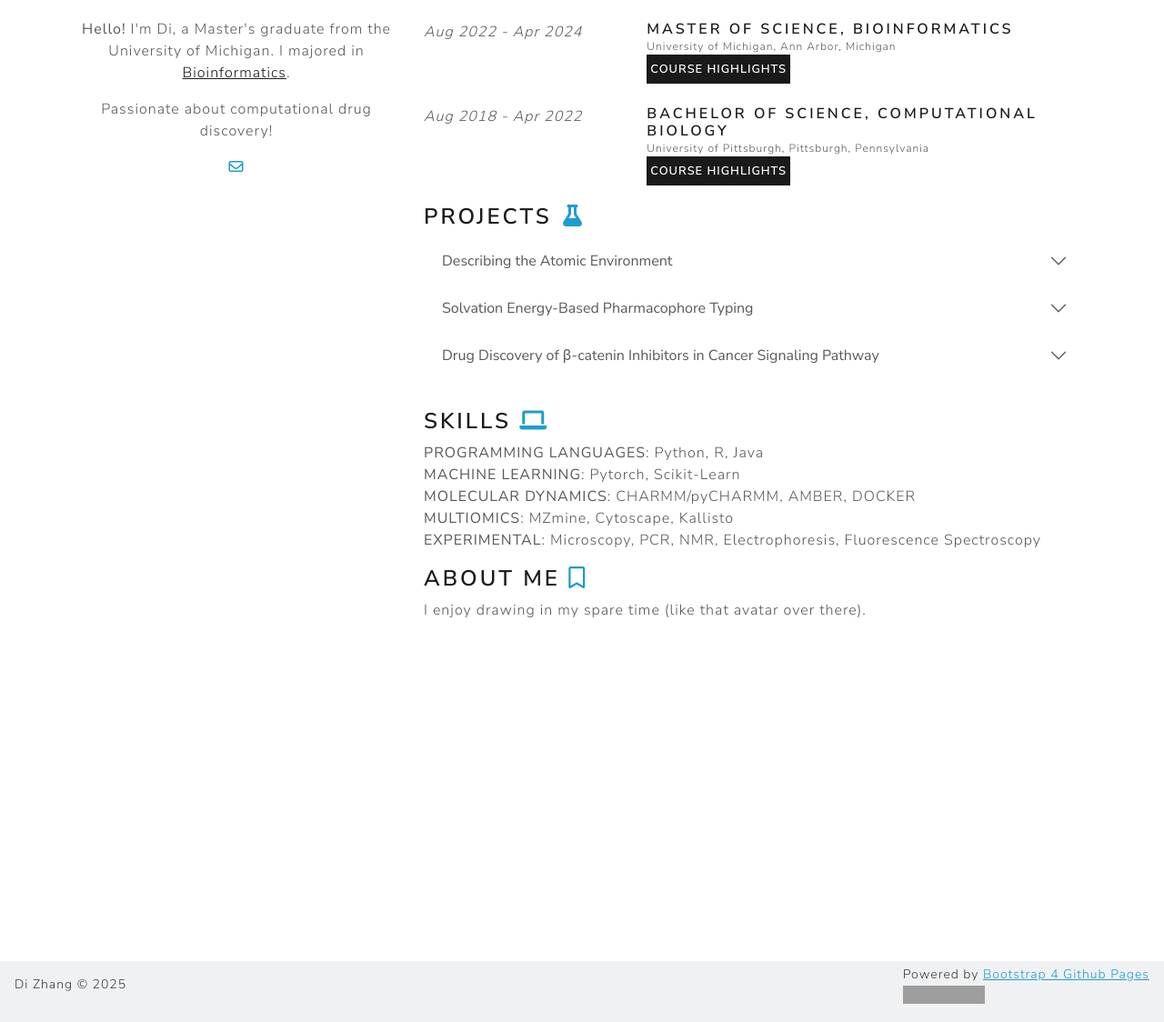
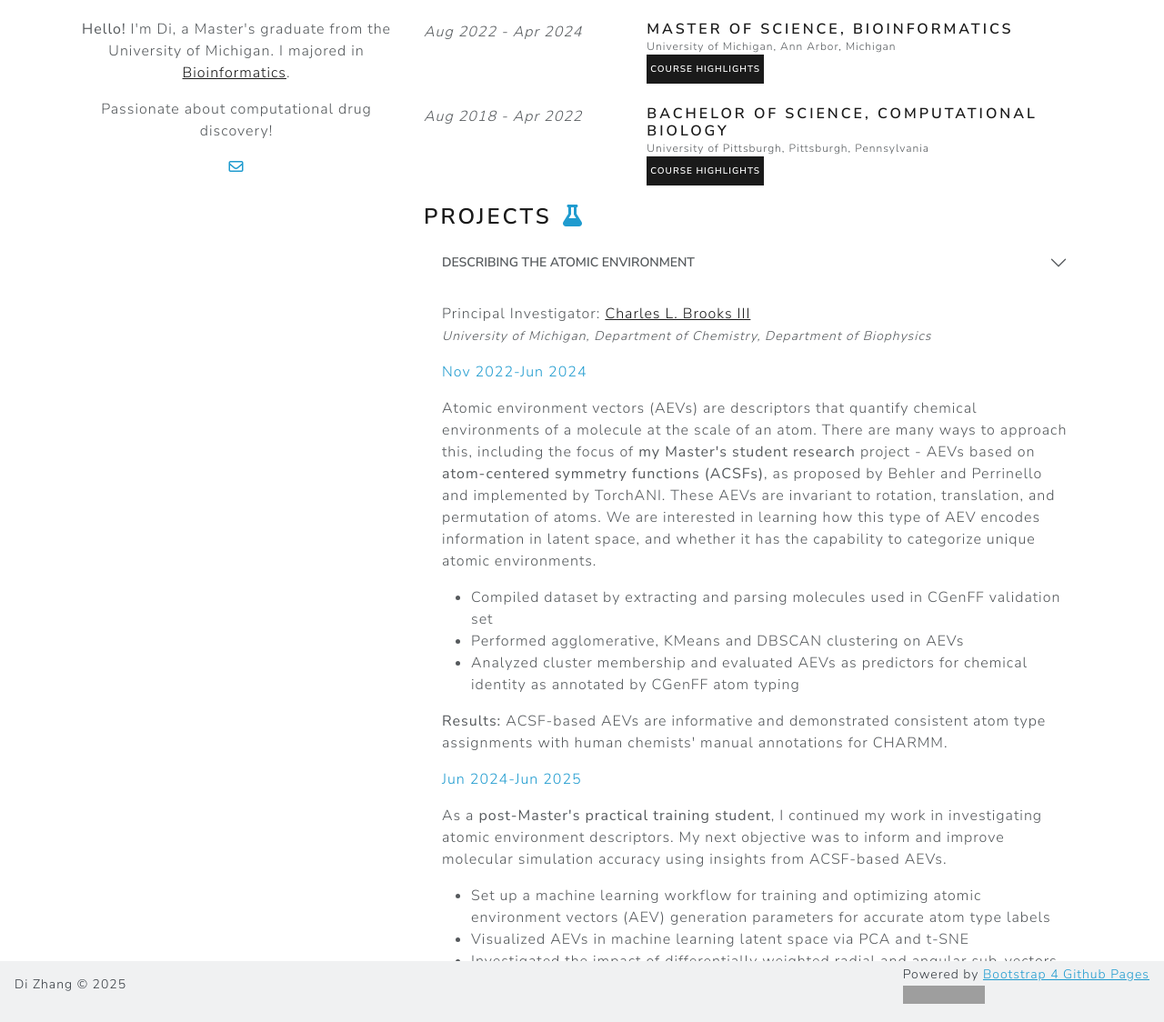
Before and after one commit to zhangdi33/zhangdi33.github.io, a Jekyll site: the page built from index.html, in a window 1280 px wide and 1400 px high, cut to the strip 276-1400 px from the top of the window. Shown: the whole strip at 91% size. Built offline with Jekyll 4.4.1, drawn with Linux system fonts in a browser that asks for light colours; grey boxes are pictures that could not be loaded.

Commit message:
Update index.html

```diff
--- a/index.html
+++ b/index.html
@@ -70,7 +70,7 @@
             <p class="text-secondary mb-0" style="font-size:75%;">University of Michigan, Ann Arbor, Michigan</p>
 
             <p class="d-inline-flex">
-              <a class="btn btn-primary p-1" style="font-size:0.8rem;" data-bs-toggle="collapse" href="#masters" role="button" aria-expanded="false" aria-controls="collapseExample">
+              <a class="btn btn-primary btn-sm p-1" data-bs-toggle="collapse" href="#masters" role="button" aria-expanded="false" aria-controls="collapseExample">
                 Course Highlights
               </a>
             </p>
@@ -96,7 +96,7 @@
             <p class="text-secondary mb-0" style="font-size:75%;">University of Pittsburgh, Pittsburgh, Pennsylvania</p>
 
             <p class="d-inline-flex">
-              <a class="btn btn-primary p-1" style="font-size:0.8rem;" data-bs-toggle="collapse" href="#undergrad" role="button" aria-expanded="false" aria-controls="collapseExample">
+              <a class="btn btn-primary p-1 btn-sm" data-bs-toggle="collapse" href="#undergrad" role="button" aria-expanded="false" aria-controls="collapseExample">
                 Course Highlights
               </a>
             </p>
@@ -116,11 +116,11 @@
         <div class="accordion" id="projects">
           <div class="accordion-item">
             <h2 class="accordion-header" id="headingAEV">
-              <button class="accordion-button collapsed" type="button" data-bs-toggle="collapse" data-bs-target="#AEV" aria-expanded="false" aria-controls="AEV">
+              <button class="accordion-button collapsed btn btn-outline-info" type="button" data-bs-toggle="collapse" data-bs-target="#AEV" aria-expanded="true" aria-controls="AEV">
                 Describing the Atomic Environment
               </button>
             </h2>
-            <div id="AEV" class="accordion-collapse collapse" aria-labelledby="headingAEV" data-bs-parent="#projects">
+            <div id="AEV" class="accordion-collapse collapse show" aria-labelledby="headingAEV" data-bs-parent="#projects">
               <div class="accordion-body">
                 <p>
                   Principal Investigator: <a href="https://brooks.chem.lsa.umich.edu/" class="text-primary">Charles L. Brooks III</a>
```
